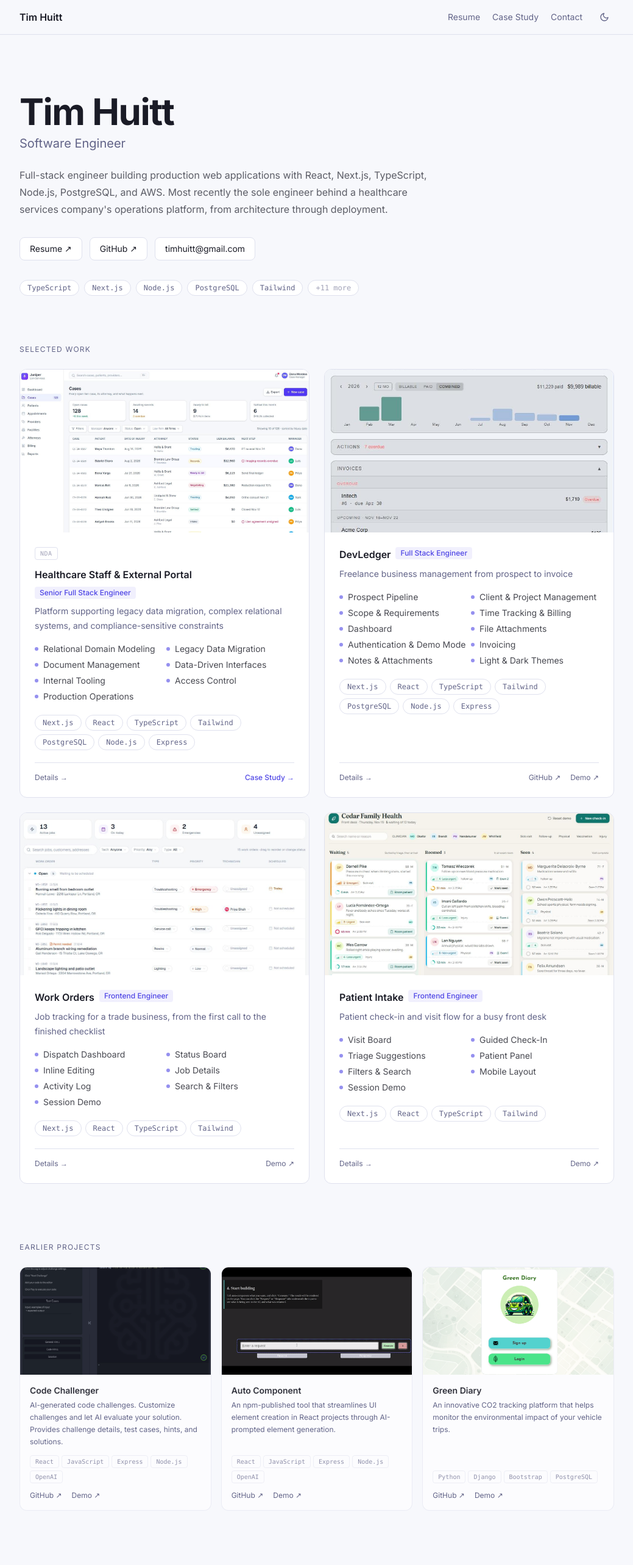
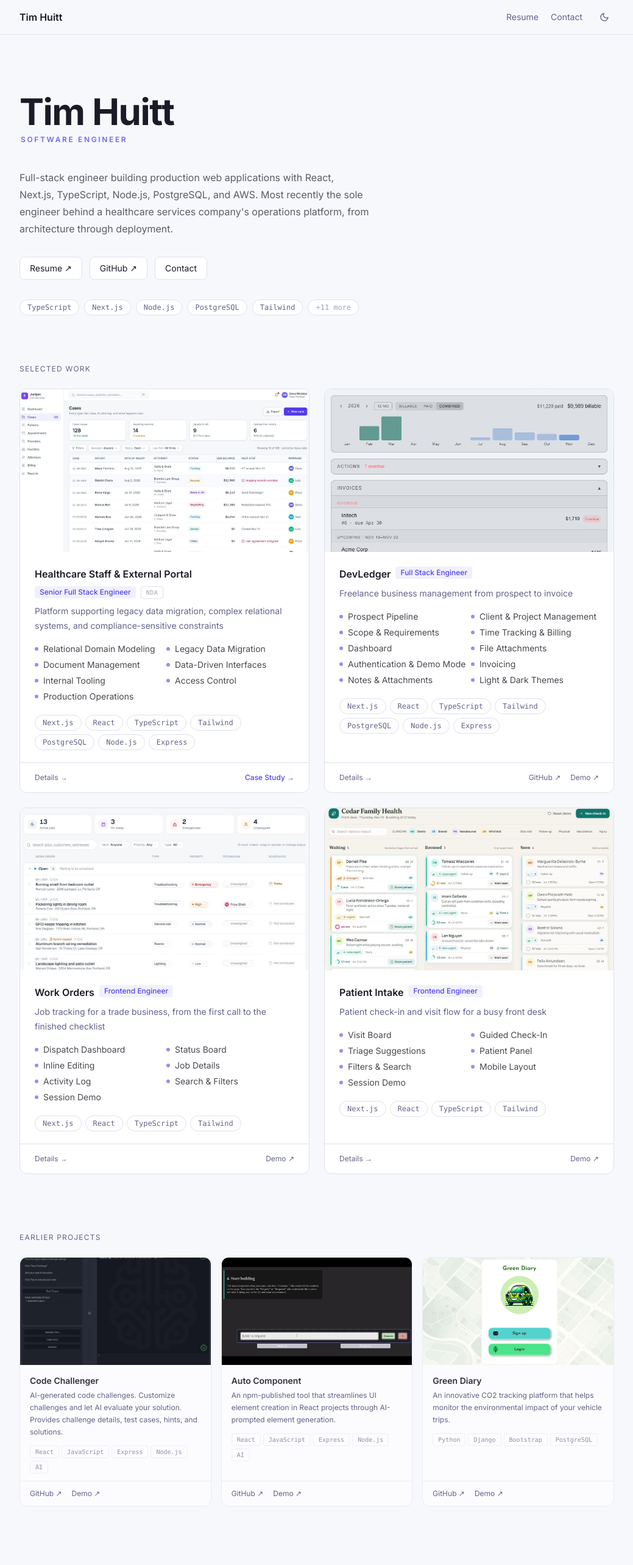
Before and after one commit to TimHuitt/portfolio, a Next.js app in the folder client/: page / in a window 1280 px wide. Shown: the top 2566 px of the page at 61% size, without its empty margins (120-1159 px from the left). Built offline with nearby package versions, Linux system fonts and the light colour scheme.

Commit message:
update hero layout, update header options, add main page contact form, update modal usage

```diff
--- a/client/src/app/case-study/page.tsx
+++ /dev/null
@@ -1,33 +0,0 @@
-import type { Metadata } from "next";
-
-export const metadata: Metadata = {
-  title: "Case Study",
-  description: "Healthcare operations platform case study — Tim Huitt.",
-};
-
-export default function CaseStudyPage() {
-  return (
-    <div className="mx-auto max-w-5xl px-6 py-10">
-      <div className="mb-6 flex flex-wrap items-center gap-4">
-        <h1 className="text-2xl font-bold text-text">Case Study</h1>
-        <div className="ml-auto">
-          <a
-            href="/Tim-Huitt_Case-Study.pdf"
-            download
-            className="inline-flex items-center gap-1.5 rounded-lg border border-border bg-surface px-4 py-2 text-sm text-text transition-colors hover:border-border-hover"
-          >
-            Download PDF ↓
-          </a>
-        </div>
-      </div>
-      <div className="overflow-hidden rounded-xl border border-border">
-        <iframe
-          src="/Tim-Huitt_Case-Study.pdf"
-          className="w-full"
-          style={{ height: "calc(100vh - 160px)", minHeight: 600 }}
-          title="Healthcare Operations Platform Case Study"
-        />
-      </div>
-    </div>
-  );
-}
--- a/client/src/app/layout.tsx
+++ b/client/src/app/layout.tsx
@@ -2,6 +2,7 @@ import type { Metadata } from "next";
 import "./globals.css";
 import { Header } from "@/components/Header";
 import { Footer } from "@/components/Footer";
+import { PdfModalRoot } from "@/components/PdfModal";
 
 export const metadata: Metadata = {
   title: {
@@ -23,7 +24,7 @@ export default function RootLayout({
   children,
 }: Readonly<{ children: React.ReactNode }>) {
   return (
-    <html lang="en">
+    <html lang="en" suppressHydrationWarning>
       <head>
         {/* Runs before paint: apply stored theme to avoid flash */}
         <script
@@ -42,6 +43,7 @@ export default function RootLayout({
         <Header />
         <main>{children}</main>
         <Footer />
+        <PdfModalRoot />
       </body>
     </html>
   );
--- a/client/src/app/page.tsx
+++ b/client/src/app/page.tsx
@@ -6,8 +6,9 @@ import {
   type Project,
 } from "@/data/projects";
 import { skillLabel } from "@/data/skills";
-import { ClickableImage } from "@/components/ClickableImage";
 import { ExpandableSkills } from "@/components/ExpandableSkills";
+import { ContactForm } from "@/components/ContactForm";
+import { PdfModalButton } from "@/components/PdfModal";
 
 function SkillChip({ skill }: { skill: string }) {
   return (
@@ -30,24 +31,28 @@ function WorkCard({ project }: { project: Project }) {
   const isNda = !project.gitLink && !project.deployLink && project.caseStudy;
 
   return (
-    <article className="flex flex-col overflow-hidden rounded-xl border border-border bg-surface transition-colors hover:border-border-hover">
-      <ClickableImage
+    <article className="group flex flex-col overflow-hidden rounded-xl border border-border bg-surface transition-colors hover:border-border-hover">
+      {/* Clickable top — image + content */}
+      <Link href={`/projects/${project.slug}`} className="block flex-1">
+        <div className="relative overflow-hidden bg-bg" style={{ aspectRatio: "16/9" }}>
+          <Image
             src={project.images[0]}
             alt={`${project.title} screenshot`}
-        caption={project.exampleImages ? "Example screen — fictional data" : undefined}
+            fill
+            className="object-cover transition-transform duration-300 group-hover:scale-[1.02]"
             sizes="(max-width: 768px) 100vw, 50vw"
           />
+        </div>
 
-      <div className="flex flex-1 flex-col p-5 md:p-6">
+        <div className="p-5 pb-4 md:p-6 md:pb-5">
+          <div className="mb-2 flex flex-wrap items-start gap-2">
+            <h3 className="font-semibold text-text">{project.title}</h3>
+            <RoleBadge role={project.role} />
             {isNda && (
-          <span className="mb-3 inline-flex w-fit rounded border border-border px-2 py-0.5 font-mono text-[10px] uppercase tracking-wider text-muted/60">
+              <span className="rounded border border-border px-2 py-0.5 font-mono text-[10px] uppercase tracking-wider text-muted/60">
                 NDA
               </span>
             )}
-
-        <div className="mb-2 flex flex-wrap items-start gap-2">
-          <h3 className="font-semibold text-text">{project.title}</h3>
-          <RoleBadge role={project.role} />
           </div>
 
           <p className="mb-4 text-sm leading-6 text-muted">{headerLine}</p>
@@ -61,13 +66,16 @@ function WorkCard({ project }: { project: Project }) {
             ))}
           </ul>
 
-        <div className="mb-5 flex flex-wrap gap-1.5">
+          <div className="flex flex-wrap gap-1.5">
             {project.skills.map((s) => (
               <SkillChip key={s} skill={s} />
             ))}
           </div>
+        </div>
+      </Link>
 
-        <div className="mt-auto flex items-center justify-between border-t border-border pt-4">
+      {/* Footer — independent links, outside the main Link */}
+      <div className="flex items-center justify-between border-t border-border px-5 py-4 md:px-6">
         <Link
           href={`/projects/${project.slug}`}
           className="text-xs text-muted transition-colors hover:text-accent"
@@ -96,14 +104,14 @@ function WorkCard({ project }: { project: Project }) {
             </a>
           )}
           {project.caseStudy && (
-              <Link
-                href="/case-study"
+            <PdfModalButton
+              url="/Tim-Huitt_Case-Study.pdf"
+              title="Case Study"
               className="text-xs font-medium text-accent transition-colors hover:underline"
             >
               Case Study →
-              </Link>
+            </PdfModalButton>
           )}
-          </div>
         </div>
       </div>
     </article>
@@ -112,20 +120,24 @@ function WorkCard({ project }: { project: Project }) {
 
 function LegacyCard({ project }: { project: Project }) {
   return (
-    <article className="flex flex-col overflow-hidden rounded-xl border border-border/60 bg-surface/60 transition-colors hover:border-border">
+    <article className="group flex flex-col overflow-hidden rounded-xl border border-border/60 bg-surface/60 transition-colors hover:border-border">
+      {/* Clickable top — image + content */}
+      <Link href={`/projects/${project.slug}`} className="block flex-1">
         {project.images[0] && (
-        <ClickableImage
+          <div className="relative overflow-hidden bg-bg" style={{ aspectRatio: "16/9" }}>
+            <Image
               src={project.images[0]}
               alt={`${project.title} screenshot`}
+              fill
+              className="object-cover transition-transform duration-300 group-hover:scale-[1.02]"
               sizes="(max-width: 640px) 100vw, (max-width: 1024px) 50vw, 33vw"
             />
+          </div>
         )}
-      <div className="flex flex-1 flex-col p-4">
-        <div className="mb-1 flex flex-wrap items-start gap-2">
-          <h3 className="text-sm font-semibold text-text/90">{project.title}</h3>
-        </div>
-        <p className="mb-3 grow text-xs leading-5 text-muted">{project.description}</p>
-        <div className="mb-3 flex flex-wrap gap-1">
+        <div className="p-4 pb-3">
+          <h3 className="mb-1 text-sm font-semibold text-text/90">{project.title}</h3>
+          <p className="mb-3 text-xs leading-5 text-muted">{project.description}</p>
+          <div className="flex flex-wrap gap-1">
             {project.skills.map((s) => (
               <span
                 key={s}
@@ -135,7 +147,12 @@ function LegacyCard({ project }: { project: Project }) {
               </span>
             ))}
           </div>
-        <div className="flex gap-4">
+        </div>
+      </Link>
+
+      {/* Footer — independent links */}
+      {(project.gitLink || project.deployLink) && (
+        <div className="flex gap-4 border-t border-border/60 px-4 py-3">
           {project.gitLink && (
             <a
               href={project.gitLink}
@@ -157,7 +174,7 @@ function LegacyCard({ project }: { project: Project }) {
             </a>
           )}
         </div>
-      </div>
+      )}
     </article>
   );
 }
@@ -170,18 +187,21 @@ export default function HomePage() {
     <div className="mx-auto max-w-5xl px-6">
       {/* ── Hero ─────────────────────────────────────────────── */}
       <section className="pb-20 pt-24">
-        <h1 className="mb-2 text-5xl font-bold tracking-tight text-text sm:text-6xl">
+        <h1 className="text-5xl font-bold tracking-tight text-text sm:text-6xl">
           Tim Huitt
         </h1>
-        <p className="mb-6 text-xl text-muted">Software Engineer</p>
-        <p className="mb-8 max-w-2xl leading-7 text-text/70">
+        <p className="mt-2 pl-0.5 text-xs font-semibold uppercase tracking-[0.22em] text-accent/80">
+          Software Engineer
+        </p>
+
+        <p className="mt-10 max-w-xl leading-7 text-text/70">
           Full-stack engineer building production web applications with React,
           Next.js, TypeScript, Node.js, PostgreSQL, and AWS. Most recently the
           sole engineer behind a healthcare services company&apos;s operations
           platform, from architecture through deployment.
         </p>
 
-        <div className="mb-8 flex flex-wrap gap-3">
+        <div className="mt-8 flex flex-wrap gap-3">
           <a
             href="/Tim-Huitt_Resume.pdf"
             target="_blank"
@@ -199,14 +219,16 @@ export default function HomePage() {
             GitHub ↗
           </a>
           <a
-            href="mailto:timhuitt@gmail.com"
+            href="#contact"
             className="inline-flex items-center gap-1.5 rounded-lg border border-border bg-surface px-4 py-2 text-sm text-text transition-colors hover:border-border-hover hover:bg-surface-hover"
           >
-            timhuitt@gmail.com
+            Contact
           </a>
         </div>
 
+        <div className="mt-8">
           <ExpandableSkills />
+        </div>
       </section>
 
       {/* ── Selected Work ──────────────────────────────────────── */}
@@ -269,6 +291,14 @@ export default function HomePage() {
           </div>
         </div>
       </section>
+
+      {/* ── Contact ────────────────────────────────────────────── */}
+      <section id="contact" className="pb-24">
+        <p className="mb-8 text-xs uppercase tracking-widest text-muted">
+          Contact
+        </p>
+        <ContactForm />
+      </section>
     </div>
   );
 }
--- a/client/src/app/resume/page.tsx
+++ /dev/null
@@ -1,45 +0,0 @@
-import type { Metadata } from "next";
-import Link from "next/link";
-
-export const metadata: Metadata = {
-  title: "Resume",
-  description: "Tim Huitt's resume — Senior Full Stack Engineer.",
-};
-
-const GOOGLE_DOCS_URL =
-  "https://docs.google.com/document/d/1_sAfRg1CnfYK6I2_q3yoDlR0f7ZbxTHAT0Y6fEnLhyI/edit?usp=sharing";
-
-export default function ResumePage() {
-  return (
-    <div className="mx-auto max-w-5xl px-6 py-10">
-      <div className="mb-6 flex flex-wrap items-center gap-4">
-        <h1 className="text-2xl font-bold text-text">Resume</h1>
-        <div className="ml-auto flex gap-3">
-          <a
-            href="/Tim-Huitt_Resume.pdf"
-            download
-            className="inline-flex items-center gap-1.5 rounded-lg border border-border bg-surface px-4 py-2 text-sm text-text transition-colors hover:border-border-hover"
-          >
-            Download PDF ↓
-          </a>
-          <Link
-            href={GOOGLE_DOCS_URL}
-            target="_blank"
-            rel="noopener noreferrer"
-            className="inline-flex items-center gap-1.5 rounded-lg border border-border bg-surface px-4 py-2 text-sm text-text transition-colors hover:border-border-hover"
-          >
-            Open in Google Docs ↗
-          </Link>
-        </div>
-      </div>
-      <div className="overflow-hidden rounded-xl border border-border">
-        <iframe
-          src="/Tim-Huitt_Resume.pdf"
-          className="w-full"
-          style={{ height: "calc(100vh - 160px)", minHeight: 600 }}
-          title="Tim Huitt Resume"
-        />
-      </div>
-    </div>
-  );
-}
--- a/client/src/components/ClickableImage.tsx
+++ /dev/null
@@ -1,71 +0,0 @@
-"use client";
-
-import { useState, useEffect } from "react";
-import Image from "next/image";
-
-interface Props {
-  src: string;
-  alt: string;
-  sizes?: string;
-  caption?: string;
-}
-
-export function ClickableImage({ src, alt, sizes, caption }: Props) {
-  const [open, setOpen] = useState(false);
-
-  useEffect(() => {
-    if (!open) return;
-    const handler = (e: KeyboardEvent) => {
-      if (e.key === "Escape") setOpen(false);
-    };
-    document.addEventListener("keydown", handler);
-    return () => document.removeEventListener("keydown", handler);
-  }, [open]);
-
-  return (
-    <>
-      <button
-        type="button"
-        className="group relative block w-full cursor-zoom-in overflow-hidden bg-bg"
-        style={{ aspectRatio: "16/9" }}
-        onClick={() => setOpen(true)}
-        aria-label={`View ${alt} full size`}
-      >
-        <Image
-          src={src}
-          alt={alt}
-          fill
-          className="object-cover transition-transform duration-300 group-hover:scale-[1.02]"
-          sizes={sizes ?? "(max-width: 640px) 100vw, (max-width: 1024px) 50vw, 33vw"}
-        />
-      </button>
-
-      {open && (
-        <div
-          className="fixed inset-0 z-50 flex items-center justify-center bg-black/85 p-4 backdrop-blur-sm"
-          onClick={() => setOpen(false)}
-        >
-          <div className="relative" onClick={(e) => e.stopPropagation()}>
-            {/* eslint-disable-next-line @next/next/no-img-element */}
-            <img
-              src={src}
-              alt={alt}
-              className="max-h-[90vh] max-w-[90vw] rounded-lg object-contain shadow-2xl"
-            />
-            {caption && (
-              <p className="mt-2 text-center text-xs text-white/50">{caption}</p>
-            )}
-            <button
-              type="button"
-              className="absolute -right-3 -top-3 flex h-7 w-7 items-center justify-center rounded-full bg-white/15 text-white/80 transition-colors hover:bg-white/25"
-              onClick={() => setOpen(false)}
-              aria-label="Close"
-            >
-              ✕
-            </button>
-          </div>
-        </div>
-      )}
-    </>
-  );
-}
--- a/client/src/components/Header.tsx
+++ b/client/src/components/Header.tsx
@@ -12,12 +12,14 @@ export function Header() {
           Tim Huitt
         </Link>
         <div className="flex items-center gap-5 text-sm">
-          <Link href="/resume" className="text-muted transition-colors hover:text-text">
+          <a
+            href="/Tim-Huitt_Resume.pdf"
+            target="_blank"
+            rel="noopener noreferrer"
+            className="text-muted transition-colors hover:text-text"
+          >
             Resume
-          </Link>
-          <Link href="/case-study" className="text-muted transition-colors hover:text-text">
-            Case Study
-          </Link>
+          </a>
           <Link href="/contact" className="text-muted transition-colors hover:text-text">
             Contact
           </Link>
--- /dev/null
+++ b/client/src/components/PdfModal.tsx
@@ -0,0 +1,95 @@
+"use client";
+
+import { useState, useEffect } from "react";
+
+const PDF_MODAL_EVENT = "open-pdf-modal";
+
+interface ModalPayload {
+  url: string;
+  title: string;
+}
+
+export function PdfModalRoot() {
+  const [modal, setModal] = useState<ModalPayload | null>(null);
+
+  useEffect(() => {
+    const handler = (e: Event) =>
+      setModal((e as CustomEvent<ModalPayload>).detail);
+    window.addEventListener(PDF_MODAL_EVENT, handler);
+    return () => window.removeEventListener(PDF_MODAL_EVENT, handler);
+  }, []);
+
+  useEffect(() => {
+    if (!modal) return;
+    const handler = (e: KeyboardEvent) => {
+      if (e.key === "Escape") setModal(null);
+    };
+    document.addEventListener("keydown", handler);
+    return () => document.removeEventListener("keydown", handler);
+  }, [modal]);
+
+  if (!modal) return null;
+
+  return (
+    <div
+      className="fixed inset-0 z-50 flex items-center justify-center bg-black/80 p-4 backdrop-blur-sm"
+      onClick={() => setModal(null)}
+    >
+      <div
+        className="relative flex h-[92vh] w-full max-w-4xl flex-col overflow-hidden rounded-xl border border-border bg-surface shadow-2xl"
+        onClick={(e) => e.stopPropagation()}
+      >
+        <div className="flex shrink-0 items-center justify-between border-b border-border px-4 py-3">
+          <span className="text-sm font-medium text-text">{modal.title}</span>
+          <div className="flex items-center gap-4">
+            <a
+              href={modal.url}
+              download
+              className="text-xs text-muted transition-colors hover:text-text"
+            >
+              Download ↓
+            </a>
+            <button
+              type="button"
+              onClick={() => setModal(null)}
+              className="flex h-7 w-7 items-center justify-center rounded-md text-muted transition-colors hover:text-text"
+              aria-label="Close"
+            >
+              ✕
+            </button>
+          </div>
+        </div>
+        <iframe
+          src={modal.url}
+          className="h-full w-full flex-1"
+          title={modal.title}
+        />
+      </div>
+    </div>
+  );
+}
+
+interface PdfModalButtonProps {
+  url: string;
+  title: string;
+  className?: string;
+  children: React.ReactNode;
+}
+
+export function PdfModalButton({
+  url,
+  title,
+  className,
+  children,
+}: PdfModalButtonProps) {
+  function open() {
+    window.dispatchEvent(
+      new CustomEvent<ModalPayload>(PDF_MODAL_EVENT, { detail: { url, title } })
+    );
+  }
+  return (
+    <button type="button" onClick={open} className={className}>
+      {children}
+    </button>
+  );
+}
--- a/client/src/data/skills.ts
+++ b/client/src/data/skills.ts
@@ -14,7 +14,7 @@ export const skillMap: Record<string, string> = {
   python: "Python",
   django: "Django",
   bootstrap: "Bootstrap",
-  openai: "OpenAI",
+  openai: "AI",
   vba: "VBA",
   axios: "Axios",
   git: "Git",
```
Also changed, not shown: client/src/app/projects/[slug]/page.tsx (+12 -13 lines). Lines whose indentation alone changed are shown as unchanged.
